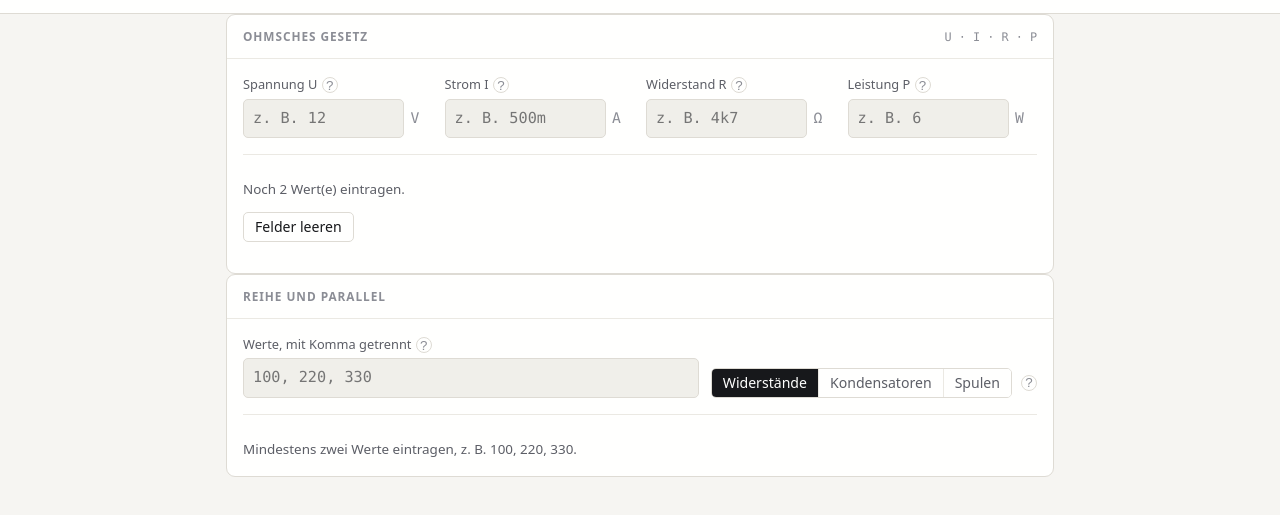
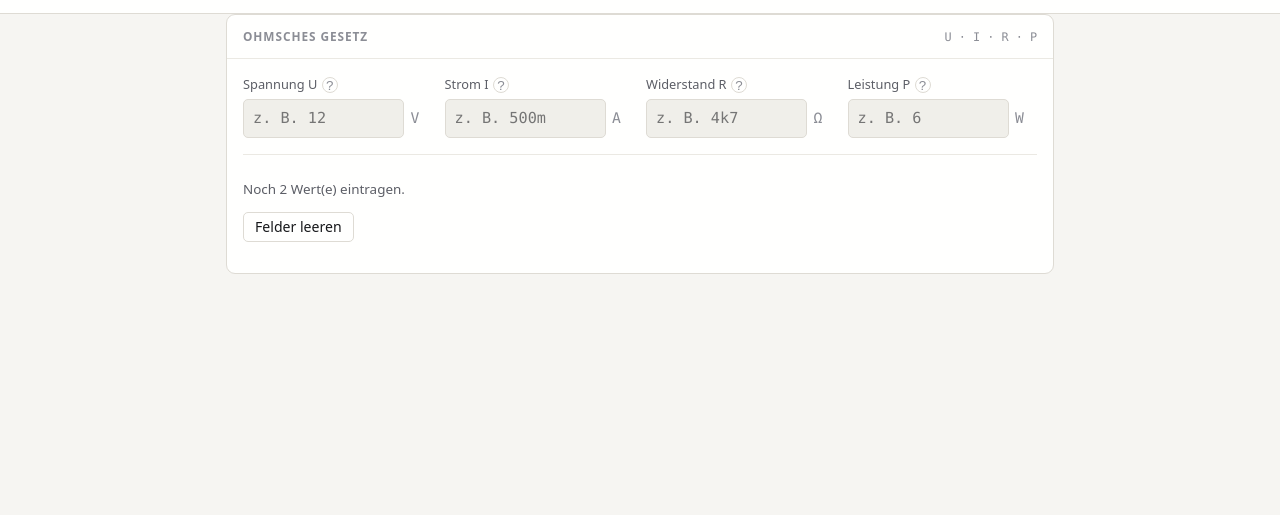
Before and after one commit to Rouvenspinnt/kv-diagramm, a plain HTML site: page ohm.html in a window 1280 px wide. Shown: the part 113-628 px from the top of the page. Drawn offline with Linux system fonts and the light colour scheme.

Commit message:
Reihe und Parallel aus der Ohm-Seite entfernt
Samt der Hilfsfunktion ET.combine und ihren Tests, die nur dort benutzt wurde.

Co-Authored-By: Claude Opus 5 <noreply@anthropic.com>

```diff
--- a/et.js
+++ b/et.js
@@ -80,16 +80,6 @@
     return { U: U, I: I, R: R, P: P, given: given };
   }
 
-  function combine(values, kind) {                // Reihe und Parallel fuer R, L oder C
-    var list = values.filter(function (x) { return isFinite(x) && x > 0; });
-    if (!list.length) return { series: NaN, parallel: NaN, n: 0 };
-    var sum = list.reduce(function (a, b) { return a + b; }, 0);
-    var inv = list.reduce(function (a, b) { return a + 1 / b; }, 0);
-    var rec = 1 / inv;
-    return kind === 'C' ? { series: rec, parallel: sum, n: list.length }
-                        : { series: sum, parallel: rec, n: list.length };
-  }
-
   // Farbcode. d = Ziffer, m = Multiplikator, tol = Toleranz in %, tk = ppm/K.
   var COLORS = [
     { n: 'schwarz',  hex: '#111111', d: 0, m: 1 },
@@ -163,7 +153,7 @@
   function resonance(L, C) { return (L > 0 && C > 0) ? 1 / (2 * Math.PI * Math.sqrt(L * C)) : NaN; }
 
   var api = { parseVal: parseVal, fmt: fmt, sig: sig, SERIES: SERIES, nearestE: nearestE,
-              solveOhm: solveOhm, combine: combine, COLORS: COLORS, bandsToValue: bandsToValue,
+              solveOhm: solveOhm, COLORS: COLORS, bandsToValue: bandsToValue,
               valueToBands: valueToBands, xl: xl, xc: xc, impedance: impedance, resonance: resonance };
 
   // Navigationsleiste, damit sie nicht in jeder Seite doppelt steht
--- a/ohm.html
+++ b/ohm.html
@@ -29,23 +29,6 @@
       <p class="note" id="note"></p>
       <p class="note formula" id="used"></p>
       <p class="rowline" style="margin-top:12px"><button class="btn" id="clear">Felder leeren</button></p>
-    </div>
-  </section>
-
-  <section class="panel">
-    <h2>Reihe und Parallel</h2>
-    <div class="body">
-      <div class="rowline">
-        <label class="f" style="flex:1 1 260px" data-help="Die Einzelwerte der Schaltung, durch Komma getrennt — z. B. 100, 220, 330. Vorsätze wie k, m oder µ sind erlaubt, die Einheit kannst du weglassen."><span>Werte, mit Komma getrennt</span>
-          <div class="row"><input id="list" placeholder="100, 220, 330"></div></label>
-        <div class="field">
-          <div class="seg" id="kind" role="group" aria-label="Bauteilart" data-help="Welche Bauteile du zusammenschaltest. Widerstände und Spulen addieren sich in Reihe, Kondensatoren genau umgekehrt: dort addieren sie sich parallel.">
-            <button data-kind="R">Widerstände</button><button data-kind="C">Kondensatoren</button><button data-kind="L">Spulen</button>
-          </div>
-        </div>
-      </div>
-      <div class="out" id="out2"></div>
-      <p class="note" id="note2"></p>
     </div>
   </section>
 </main>
@@ -96,41 +79,12 @@
     $('note').textContent = neg ? 'Negative Werte ergeben hier keinen Sinn – Eingabe prüfen.' : '';
   }
 
-  var kind = 'R', KUNIT = { R: 'Ω', C: 'F', L: 'H' };
-  function calc2() {
-    Array.prototype.forEach.call($('kind').children, function (b) {
-      b.setAttribute('aria-pressed', String(b.dataset.kind === kind));
-    });
-    var raw = $('list').value.split(/[,;\n]+/).filter(function (s) { return s.trim(); });
-    var nums = raw.map(ET.parseVal);
-    var bad = nums.some(function (x) { return !isFinite(x) || x <= 0; });
-    var c = ET.combine(nums, kind);
-    if (!c.n) {
-      $('out2').innerHTML = '';
-      $('note2').className = 'note';
-      $('note2').textContent = 'Mindestens zwei Werte eintragen, z. B. 100, 220, 330.';
-      return;
-    }
-    $('out2').innerHTML =
-      '<div><div class="k">In Reihe</div><div class="v">' + ET.fmt(c.series, KUNIT[kind]) + '</div></div>' +
-      '<div><div class="k">Parallel</div><div class="v">' + ET.fmt(c.parallel, KUNIT[kind]) + '</div></div>' +
-      '<div><div class="k">Bauteile</div><div class="v">' + c.n + '</div></div>';
-    $('note2').className = 'note' + (bad ? ' bad' : '');
-    $('note2').textContent = bad ? 'Ein Eintrag ist keine gültige positive Zahl und wurde übersprungen.'
-      : (kind === 'C' ? 'Bei Kondensatoren ist es umgekehrt: parallel addieren sich die Kapazitäten.' : '');
-  }
-
   Object.keys(FIELDS).forEach(function (id) { $(id).oninput = calc; });
   $('clear').onclick = function () {
     Object.keys(FIELDS).forEach(function (id) { $(id).value = ''; });
     calc();
   };
-  $('list').oninput = calc2;
-  $('kind').onclick = function (e) {
-    var b = e.target.closest('button[data-kind]');
-    if (b) { kind = b.dataset.kind; calc2(); }
-  };
-  calc(); calc2();
+  calc();
 })();
 </script>
 </body>
```
Also changed, not shown: test-et.js (+0 -7 lines), 1 other file.
